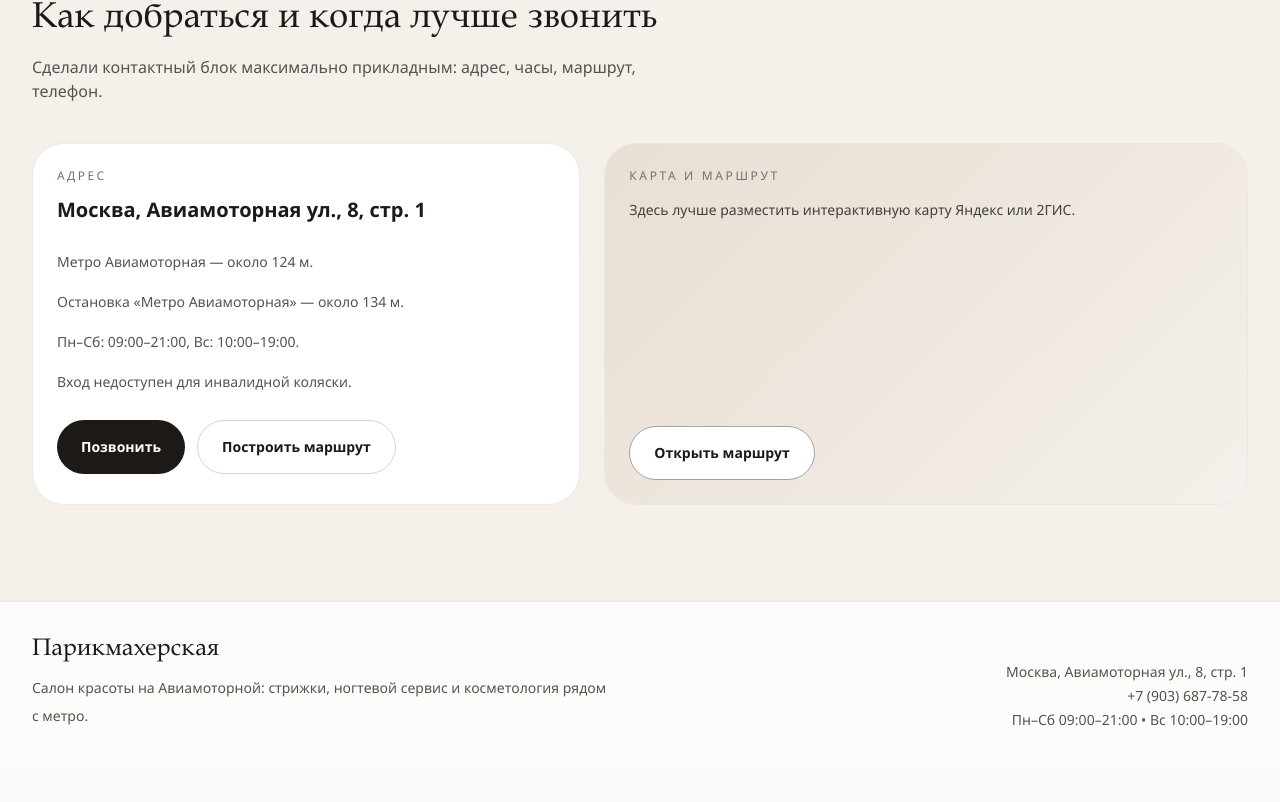
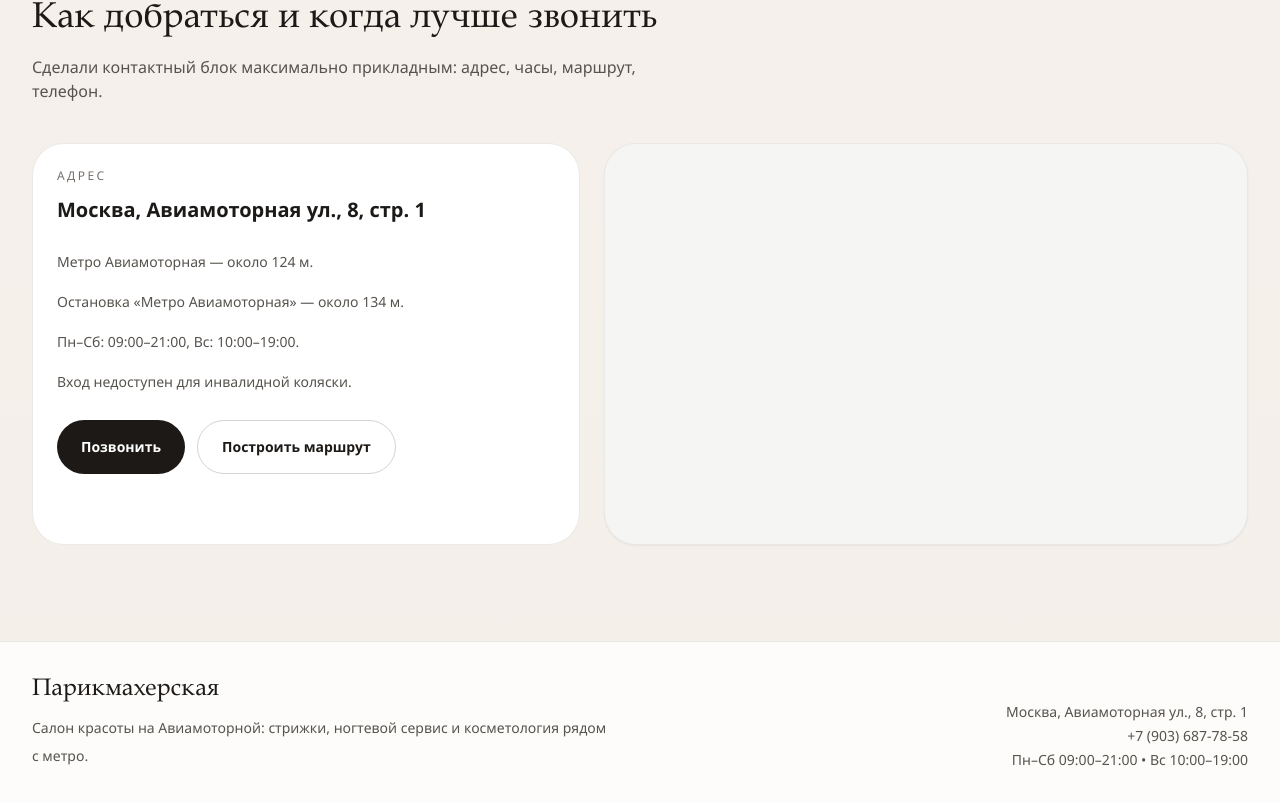
Before and after one commit to obnimaupopovodu-beep/beauty-salon, a Next.js app: page / in a window 1280 px wide. Shown: the part 7012-7814 px from the top of the page. Before the commit the page ends 7774 px from the top, so only its background shows below. Built offline with nearby package versions, Linux system fonts and the light colour scheme; no server answers.

Commit message:
feat: replace map placeholder with real Yandex Maps widget (org 1221763109)

```diff
--- a/app/page.tsx
+++ b/app/page.tsx
@@ -284,7 +284,7 @@ export default function Page() {
             </div>
           </section>
 
-          {/* СЕКЦИЯ ЗАПИСИ — теперь с живой формой */}
+          {/* СЕКЦИЯ ЗАПИСИ */}
           <section id="booking" className="bg-stone-900 text-stone-100">
             <div className="mx-auto grid max-w-7xl gap-8 px-4 py-16 sm:px-6 lg:grid-cols-[0.9fr_1.1fr] lg:px-8 lg:py-24">
               <div>
@@ -319,6 +319,7 @@ export default function Page() {
             </div>
           </section>
 
+          {/* КОНТАКТЫ */}
           <section id="contacts" className="mx-auto max-w-7xl px-4 py-16 sm:px-6 lg:px-8 lg:py-24">
             <SectionTitle
               eyebrow="Контакты"
@@ -344,18 +345,19 @@ export default function Page() {
                   </a>
                 </div>
               </address>
-              <div className="overflow-hidden rounded-[2rem] border border-stone-200/80 bg-stone-100">
-                <div className="flex h-full min-h-[360px] flex-col justify-between bg-[linear-gradient(135deg,_rgba(231,221,210,0.95),_rgba(244,239,233,0.85))] p-6">
-                  <div>
-                    <p className="text-xs uppercase tracking-[0.22em] text-stone-500">Карта и маршрут</p>
-                    <p className="mt-3 max-w-md text-sm leading-7 text-stone-700">
-                      Здесь лучше разместить интерактивную карту Яндекс или 2ГИС.
-                    </p>
-                  </div>
-                  <a href={business.routeHref} target="_blank" rel="noreferrer" className="inline-flex w-fit items-center justify-center rounded-full border border-stone-400 bg-white px-6 py-4 text-sm font-semibold text-stone-900 transition hover:border-stone-900">
-                    Открыть маршрут
-                  </a>
-                </div>
+
+              {/* Яндекс.Карты — виджет организации 1221763109 */}
+              <div className="overflow-hidden rounded-[2rem] border border-stone-200/80 bg-stone-100 shadow-sm">
+                <iframe
+                  src="https://yandex.ru/map-widget/v1/?um=constructor%3A1221763109&amp;source=constructor&amp;ll=37.713717%2C55.755438&amp;z=16&amp;pt=37.713717%2C55.755438&amp;text=%D0%9F%D0%B0%D1%80%D0%B8%D0%BA%D0%BC%D0%B0%D1%85%D0%B5%D1%80%D1%81%D0%BA%D0%B0%D1%8F&amp;oid=1221763109&amp;ol=biz"
+                  width="100%"
+                  height="400"
+                  frameBorder="0"
+                  allowFullScreen
+                  title="Парикмахерская на Яндекс.Картах"
+                  className="block w-full"
+                  style={{ minHeight: "360px", border: "none" }}
+                />
               </div>
             </div>
           </section>
```
